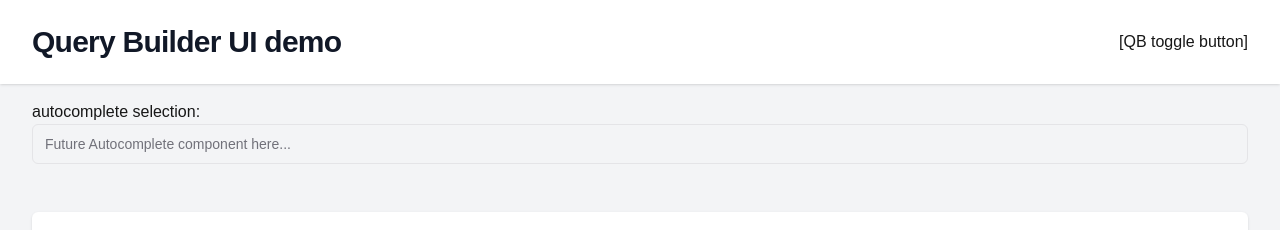
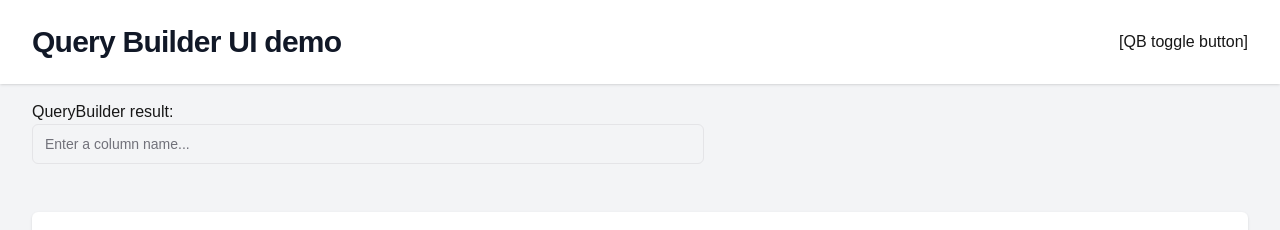
Before and after one commit to iamvanja/ui-query-builder, a Next.js app: page / in a window 1280 px wide. Shown: the top 230 px of the page. Built offline with nearby package versions, Linux system fonts and the light colour scheme.

Commit message:
Render QueryBuilder on the page

```diff
--- a/pages/index.tsx
+++ b/pages/index.tsx
@@ -1,9 +1,10 @@
 import { AutoComplete } from "@/components/ui/autocomplete";
 import { useState } from "react";
 import columns from "@/columns.json";
+import { QueryBuilder } from "@/components/query-builder";
 
 export default function Page() {
-  const [autoCompleteSelection, setAutoCompleteSelection] = useState("");
+  const [queryBuilderResult, setQueryBuilderResult] = useState("");
 
   return (
     <div className="min-h-full bg-gray-100">
@@ -23,12 +24,11 @@ export default function Page() {
       </header>
       <nav>
         <div className="mx-auto max-w-7xl px-8 py-4">
-          autocomplete selection: {autoCompleteSelection}
+          QueryBuilder result: {queryBuilderResult}
           <br />
-          <AutoComplete
-            fields={columns}
-            placeholder="Future Autocomplete component here..."
-            onSelectionChange={setAutoCompleteSelection}
+          <QueryBuilder
+            columns={columns}
+            onQueryUpdate={setQueryBuilderResult}
           />
         </div>
       </nav>
```
